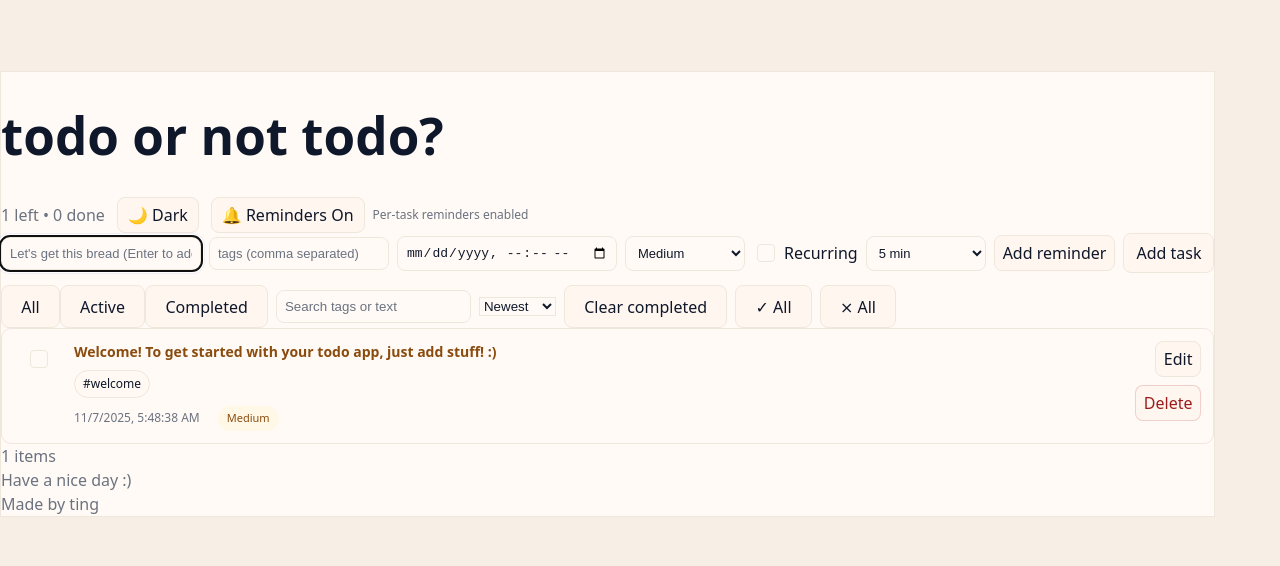
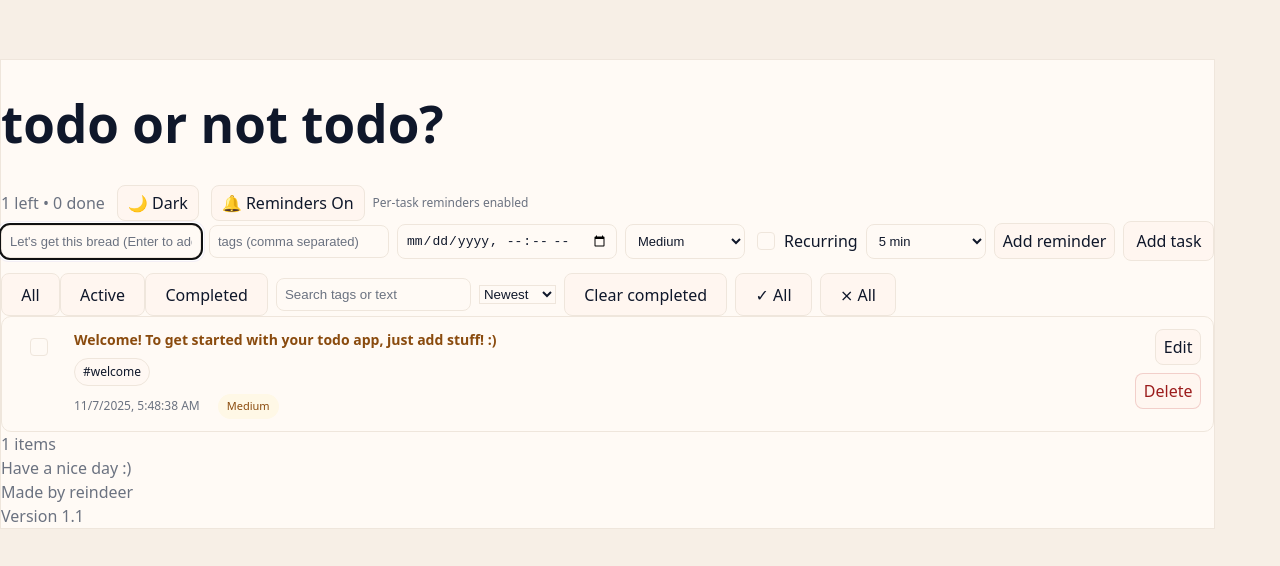
Before and after one commit to tingyic/Todo-app, a React (Vite) app: page / in a window 1280 px wide. Shown: the part 106-672 px from the top of the page. Built offline with nearby package versions, Linux system fonts and the light colour scheme.

Commit message:
Add version control

```diff
--- a/src/components/App.tsx
+++ b/src/components/App.tsx
@@ -131,7 +131,8 @@ export default function App() {
         <footer className="mt-6 flex items-center justify-between text-sm text-app-muted">
           <div>{stats.total} items</div>
           <div> Have a nice day :)</div>
-          <div>Made by ting</div>
+          <div>Made by reindeer</div>
+          <div> Version 1.1</div>
         </footer>
       </div>
 
```
